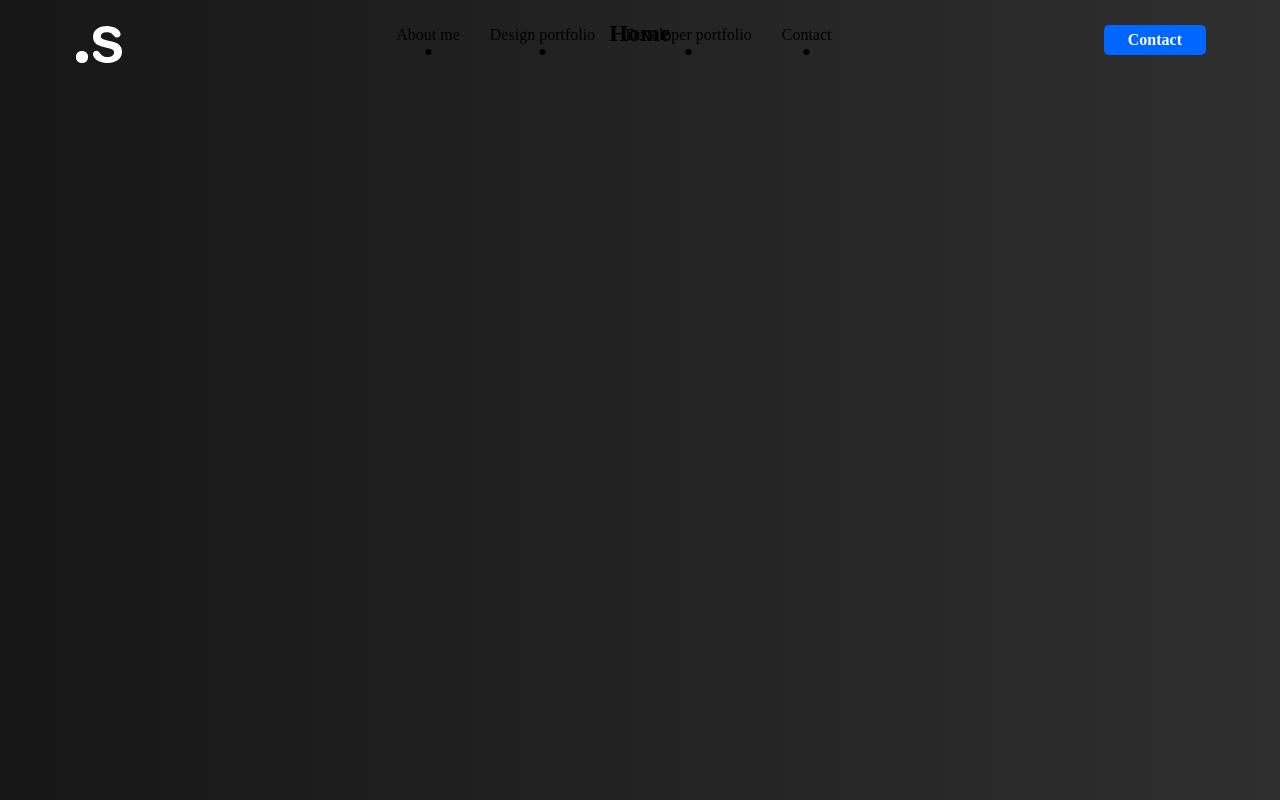
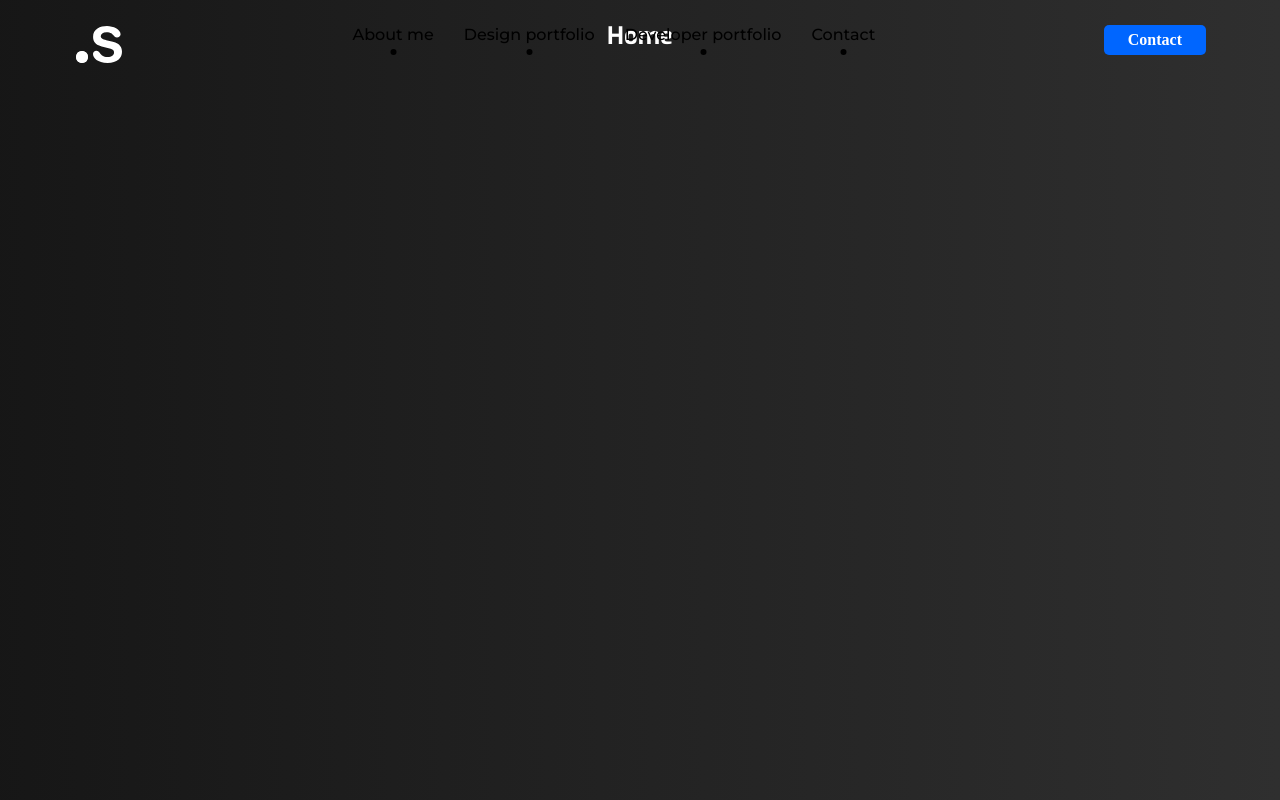
Before and after one commit to Saxxan/portfolio, a React (Create React App) app in the folder portfolio/: page / in a window 1280 px wide. Built offline with nearby package versions, Linux system fonts and the light colour scheme.

Commit message:
text color in pages

```diff
--- a/portfolio/src/App.css
+++ b/portfolio/src/App.css
@@ -20,3 +20,7 @@
 .App {
   text-align: center;
 }
+
+h1, h2, h3, h4, h5, h6 {
+  font-family: var(--font-title);
+}
--- a/portfolio/src/components/navMenu/navMenu.css
+++ b/portfolio/src/components/navMenu/navMenu.css
@@ -1,4 +1,6 @@
 .navMenu {
     display: flex;
     gap: 10px;
+    font-family: var(--font-text);
+    font-weight: 500;
 }
--- a/portfolio/src/components/sectionTitle/sectionTitle.css
+++ b/portfolio/src/components/sectionTitle/sectionTitle.css
@@ -3,7 +3,6 @@
     margin: 0;
     padding: 0;
     text-align: left;
-    font-family: var(--font-title);
     font-size: 2rem;
     font-weight: 500;
 }
--- a/portfolio/src/pages/AboutMe/aboutMe.css
+++ b/portfolio/src/pages/AboutMe/aboutMe.css
@@ -1,4 +1,5 @@
 .about {
+    color: var(--font-white);
 }
 
 .aboutSlide {
--- a/portfolio/src/pages/DevelopProject/DevelopProject.css
+++ b/portfolio/src/pages/DevelopProject/DevelopProject.css
@@ -1,3 +1,4 @@
 .develop--project {
     background: var(--bg-dark-1);
+    color: var(--font-white);
 }
--- a/portfolio/src/pages/DevelopProjects/DevelopProjects.css
+++ b/portfolio/src/pages/DevelopProjects/DevelopProjects.css
@@ -1,4 +1,5 @@
 .develop {
     background: var(--bg-dark-1);
     height: 100vh;
+    color: var(--font-white);
 }
```
